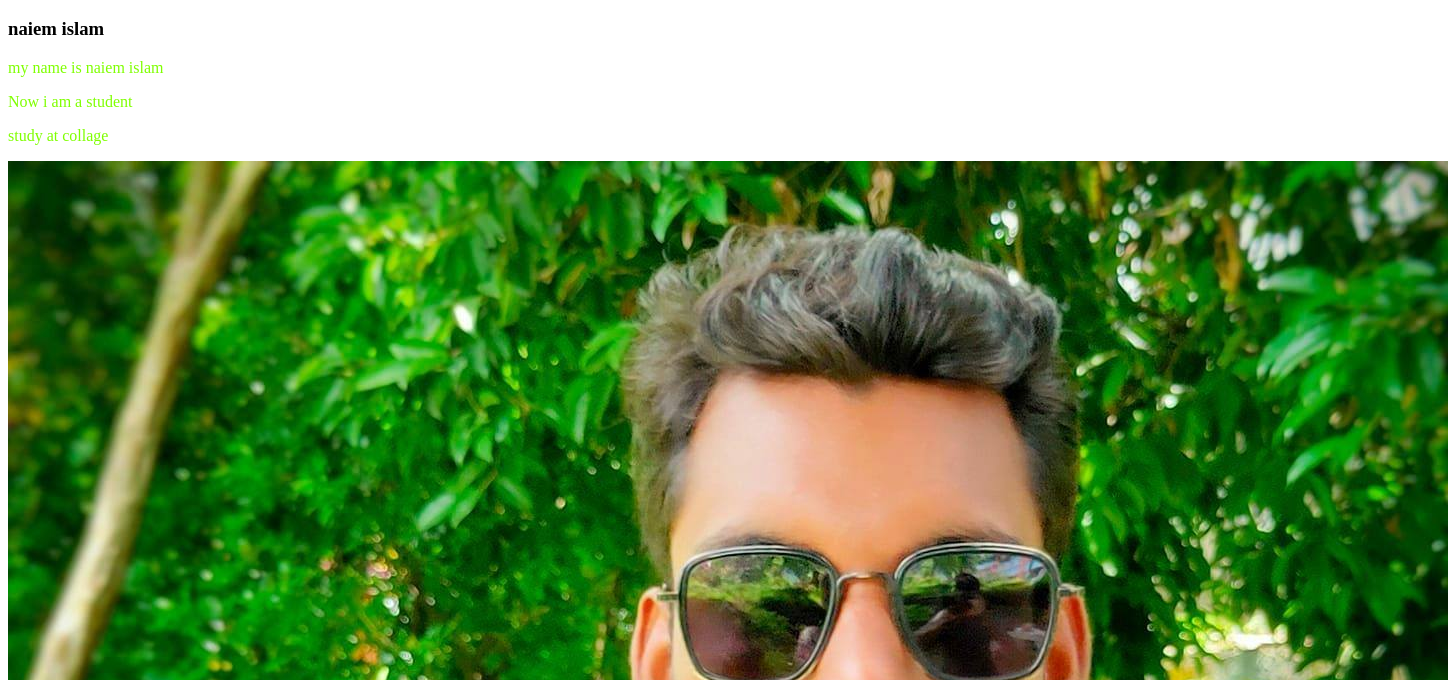
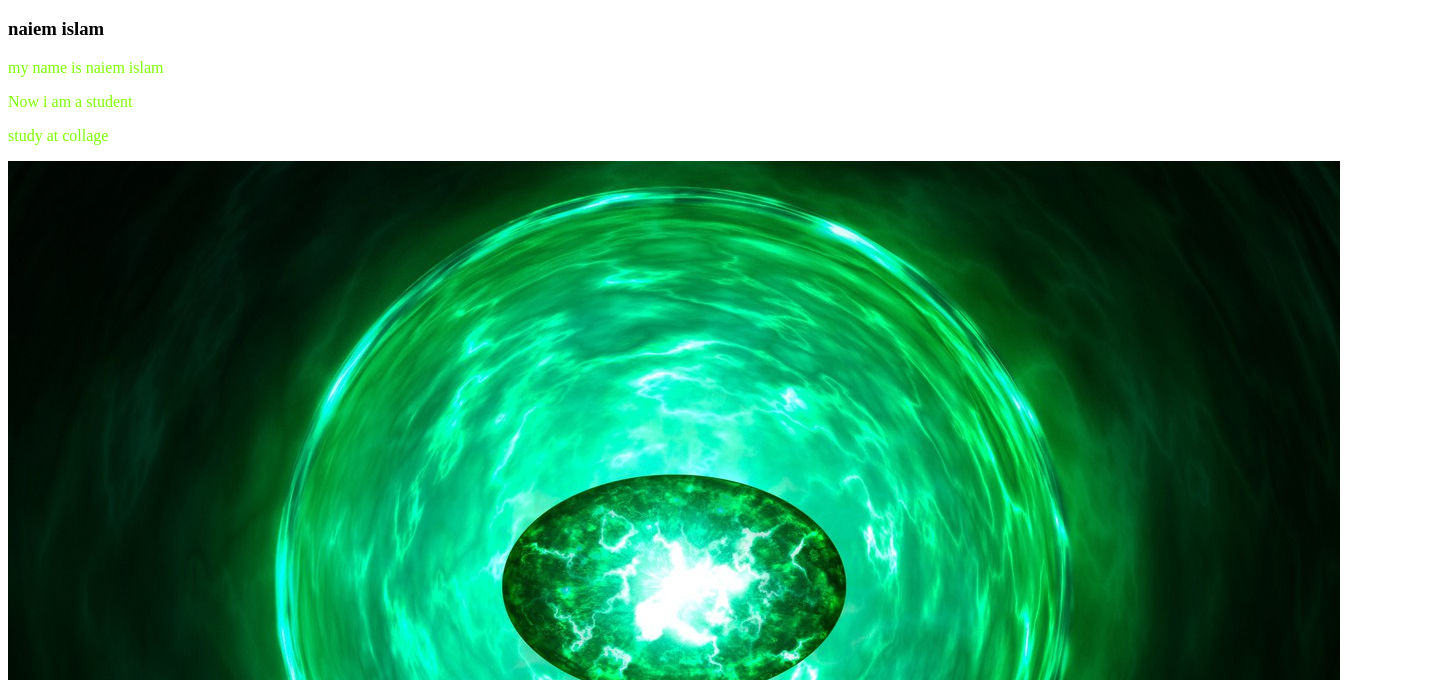
Before and after one commit to naiemislam110133/my-new-repo, a plain HTML site: page index.html in a window 1280 px wide. Shown: the part 120-800 px from the top of the page, 1448 px wide, since content can reach past the window. Drawn offline with Linux system fonts and the light colour scheme.

Commit message:
add new image

```diff
--- a/index.html
+++ b/index.html
@@ -14,6 +14,6 @@
     <p class="nj">my name is naiem islam </p>
     <p class="nj">Now i am a student </p>
     <p class="nj">study at collage </p>
-    <img src="naiem.jpg" alt="">
+    <img src="stone.png" alt="">
 </body>
 </html>
```
Also changed, not shown: stone.png (added).
